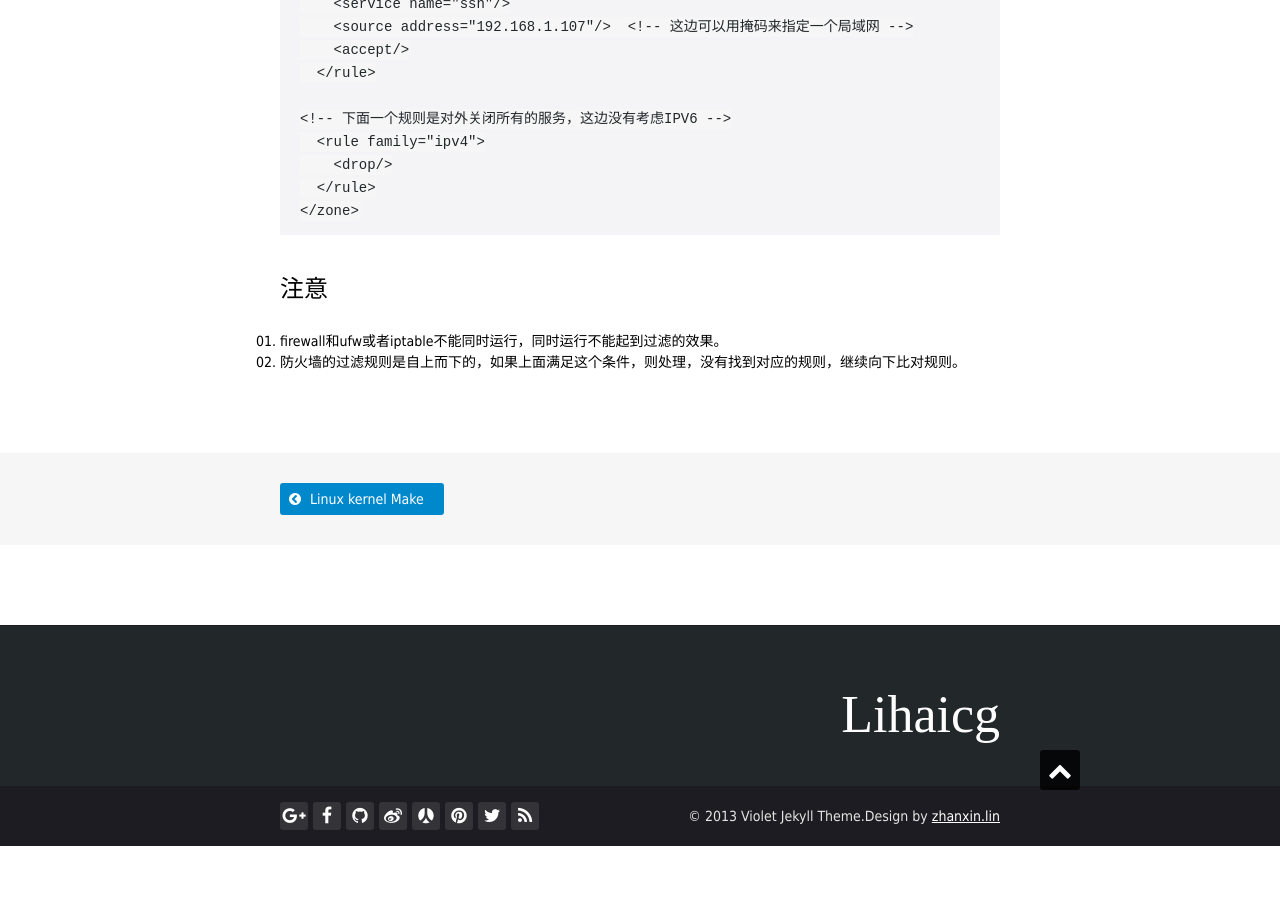
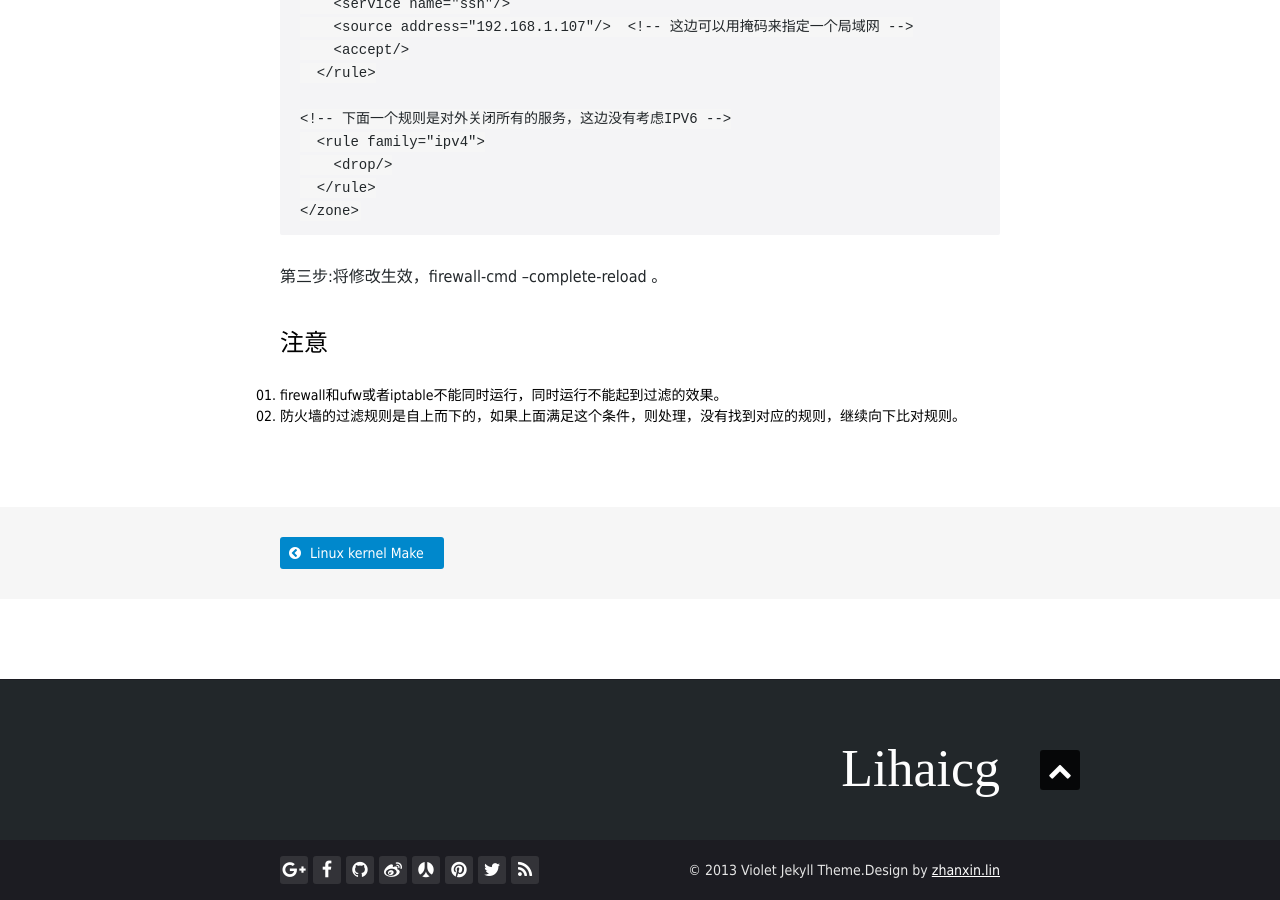
Before and after one commit to haicg/haicg.github.io, a Jekyll site: the page built from _posts/2015-10-27-firewalld_note.md, in a window 1280 px wide and 900 px high, scrolled down 1166 px. Built offline with Jekyll 4.4.1, drawn with Linux system fonts in a browser that asks for light colours; nearby versions of some CDN libraries; some web fonts are replaced; Markdown is read by kramdown in place of the engine named in the settings; before the commit the page ends 2012 px from its top, so only the background shows below that.

Commit message:
Update 2015-10-27-firewalld_note.md

````diff
--- a/_posts/2015-10-27-firewalld_note.md
+++ b/_posts/2015-10-27-firewalld_note.md
@@ -35,7 +35,7 @@ keywords: Ubuntu
   </rule>
 </zone>
 ```
-
+第三步:将修改生效，firewall-cmd --complete-reload 。
 ###注意
 1. firewall和ufw或者iptable不能同时运行，同时运行不能起到过滤的效果。<br/>
 2. 防火墙的过滤规则是自上而下的，如果上面满足这个条件，则处理，没有找到对应的规则，继续向下比对规则。<br/>
````
